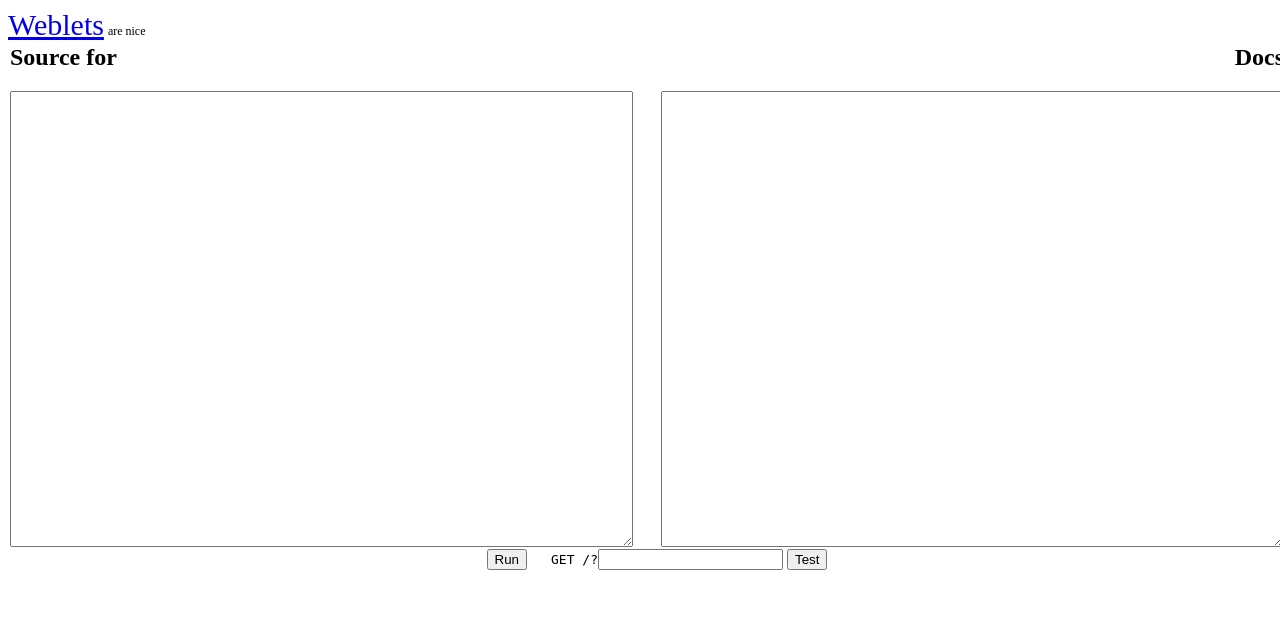
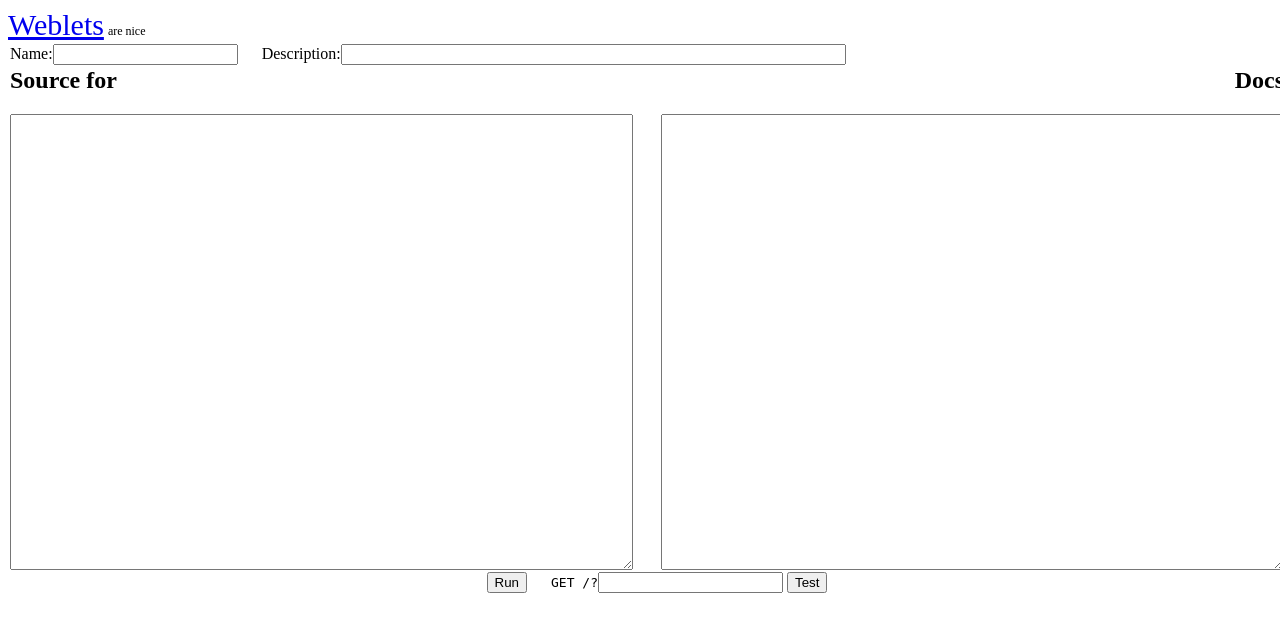
Before and after one commit to niryariv/weblets, a Python web app: template app/templates/form.html in a window 1280 px wide. Shown: the top 632 px of the page. Run offline with Jinja, Linux system fonts and the light colour scheme; the template is opened without the code that fills it, so the values that code supplies are empty; some libraries are stand-ins or nearby versions.

Commit message:
add name, description

```diff
--- a/app/templates/form.html
+++ b/app/templates/form.html
@@ -9,7 +9,15 @@
 
 	function save(callback_func) {
 		$.post( '/_source/{{script.name}}',
-						{ code: $("#code").val(), docs: $("#docs").val(), _method: 'put', format: 'xhr'},
+						{
+								code: $("#code").val(),
+								docs: $("#docs").val(),
+								pretty_name: $("#pretty-name").val(),
+								description: $("#description").val(),
+
+								_method: 'put',
+								format: 'xhr'
+						},
 						callback_func
 						);
 	}
@@ -59,6 +67,13 @@
 
 	<table align="center" width="80%" border="0" cellpadding="0"> <!-- free yourselves from CSS! -->
 		<tr>
+			<td colspan="3">
+				Name:<input type="text" size="20" id="pretty-name" value="{{ script.pretty_name }}" name="pretty_name">
+				&nbsp;&nbsp;&nbsp;&nbsp;
+				Description:<input type="text" size="60" id="description" value="{{ script.description }}" name="description">
+			</td>
+		</tr>
+		<tr>
 			<td align="left">
 				<h2>Source for <tt>{{script.name}}</tt></h2>
 				<input type="hidden" name="_method" value="put" />
```
